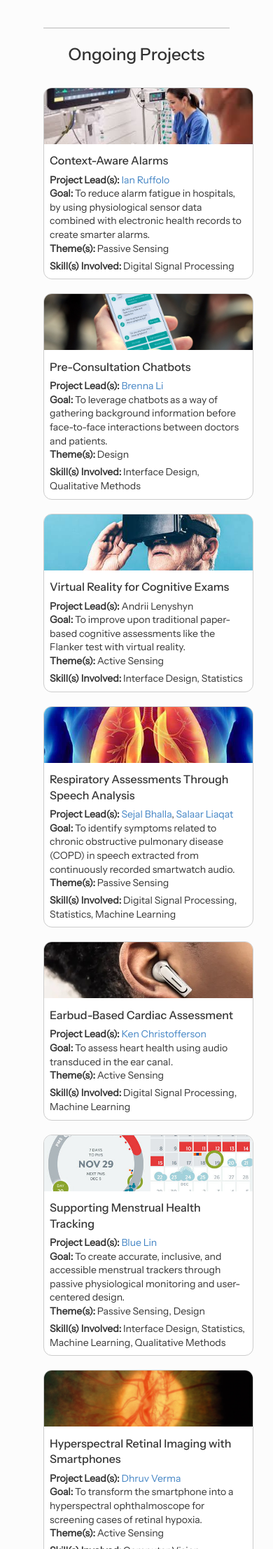
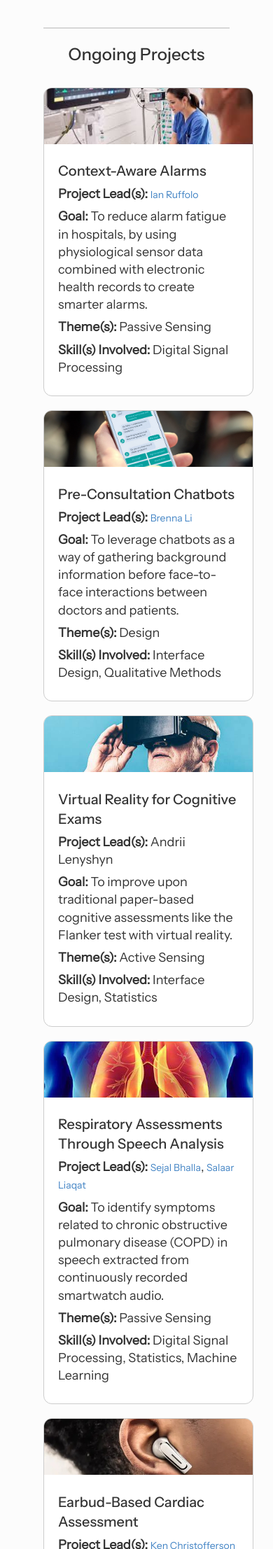
Before and after one commit to chai-toronto/chai-toronto.github.io, a Jekyll site: the page built from current_research/index.html, in a window 390 px wide. Shown: the part 1173-3386 px from the top of the page at 70% size. Built offline with Jekyll 4.4.1, drawn with Linux system fonts in a browser that asks for light colours.

Commit message:
making current research mobile friendly

```diff
--- a/_sass/_current-research.scss
+++ b/_sass/_current-research.scss
@@ -75,29 +75,6 @@
     }
   }
 
-  .project-card-content {
-    .project-title {
-      margin-bottom: 0.5rem;
-    }
-
-    p {
-      margin-top: 0;
-      margin-bottom: 5px;
-    }
-
-  }
-
-  @media (max-width: 768px) {
-    .project-card-content {
-      p {
-        margin-bottom: 0.5rem;
-      }
-      p:last-child {
-        margin-top: 0.4rem;
-      }
-    }
-  }
-
   .custom-divider-line {
     height: 1.5px;
     background-color: rgba(0, 0, 0, 0.15);
@@ -129,7 +106,6 @@
         grid-template-columns: repeat(auto-fill, minmax(300px, 1fr));
         gap: 20px;
         align-items: stretch;
-      }
 
         .project-card {
           border: 1px solid #ccc;
@@ -137,18 +113,6 @@
           background: #fff;
           display: flex;
           flex-direction: column;
-      }
-
-      &.equal-height {
-        .project-card {
-          height: 100%;
-        }
-      }
-    }
-
-    .projects-grid:not(.equal-height) {
-      align-items: start;
-    }
 
           .project-image {
             img {
@@ -161,9 +125,17 @@
 
           .project-card-content {
             padding: 20px;
+            .project-title {
+              margin-bottom: 0.5rem;
+            }
 
             .h3 {
               font-weight: 500;
+            }
+
+            p {
+              margin-top: 0;
+              margin-bottom: 5px;
             }
 
             .project-title {
@@ -172,6 +144,30 @@
               font-family: "Instrument Sans Medium", sans-serif;
               font-weight: 500;
             }
+          }
+
+          @media (max-width: 768px) {
+            .project-card-content {
+              p {
+                margin-bottom: 0.5rem;
+              }
+              p:last-child {
+                margin-top: 0.4rem;
+              }
+            }
+          }
+        }
+      }
+
+      &.equal-height {
+        .project-card {
+          height: 100%;
+        }
+      }
+    }
+
+    .projects-grid:not(.equal-height) {
+      align-items: start;
     }
   }
 }
@@ -229,7 +225,7 @@
     overflow: hidden;
 
     .project-image img {
-      height: 100px;
+      height: 80px !important;
       object-fit: cover;
     }
 
@@ -241,7 +237,7 @@
         margin-bottom: 4px;
       }
 
-      p {
+      p a {
         font-size: 14px;
         margin: 0;
         line-height: 1.4;
@@ -249,17 +245,4 @@
     }
   }
 
-  .project-image img {
-    height: 80px !important;
 }
-  .project-card-content {
-    padding: 8px !important;
-    p a {
-      font-size: 14px;
-    }
-  }
-  .project-title {
-    font-size: 16px !important;
-  }
-
-}
```
Lines whose indentation alone changed are shown as unchanged.
